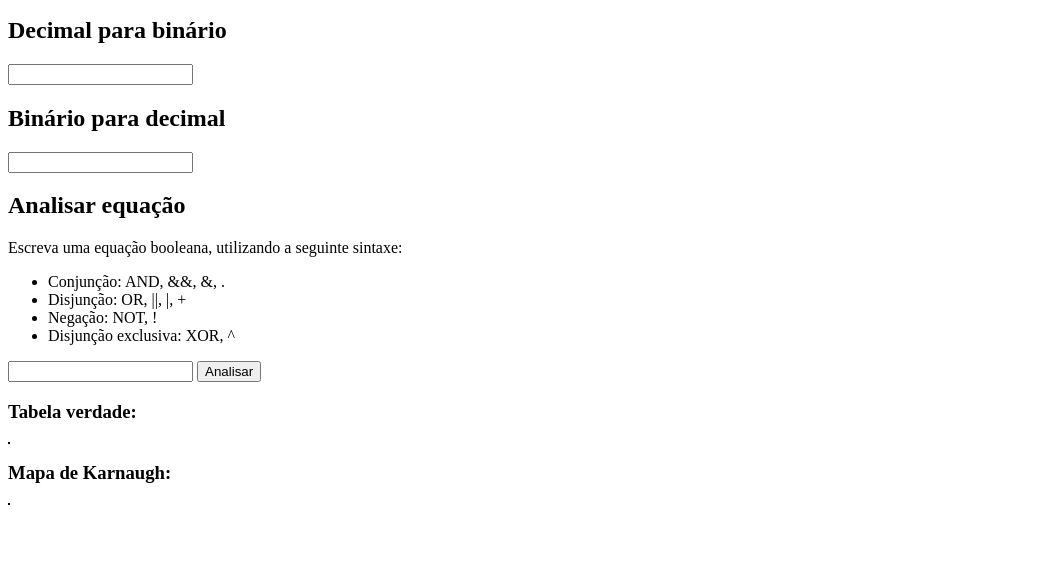
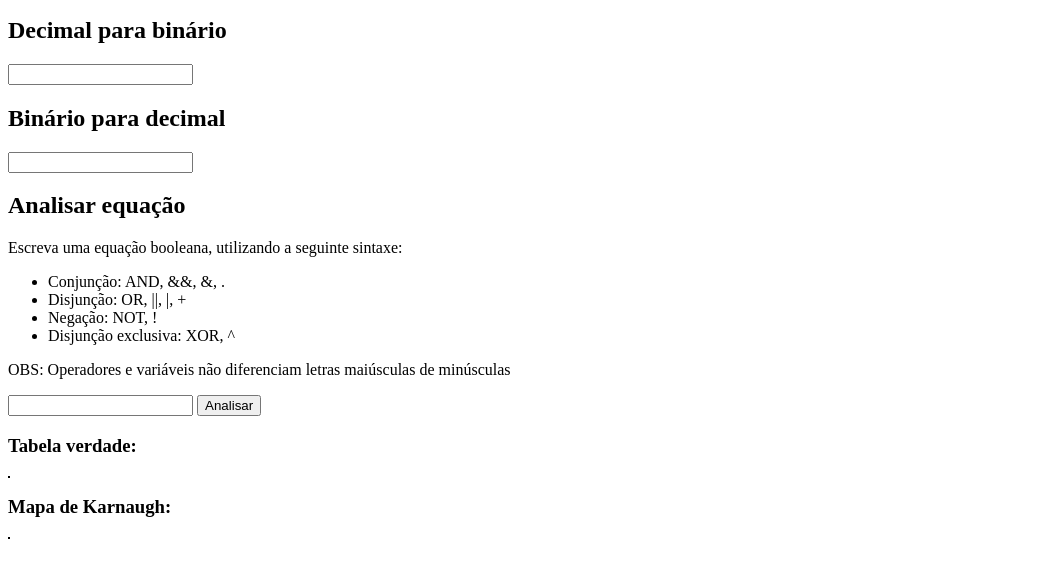
Before and after one commit to vitorsvt/compsci-tools, a website built with webpack: page index.html in a window 1280 px wide. Shown: the part 101-678 px from the top of the page, without its empty margins (0-1053 px from the left). Built offline with nearby package versions, Linux system fonts and the light colour scheme.

Commit message:
README modificado, 'OBS' adicionada ao index

```diff
--- a/index.html
+++ b/index.html
@@ -32,6 +32,10 @@
                 <li>Negação: NOT, !</li>
                 <li>Disjunção exclusiva: XOR, ^</li>
             </ul>
+            <p>
+                OBS: Operadores e variáveis não diferenciam letras maiúsculas de
+                minúsculas
+            </p>
             <input type="text" id="equation-in" />
             <button id="equation-submit">Analisar</button>
             <h3>Tabela verdade:</h3>
```
Also changed, not shown: README.md.
